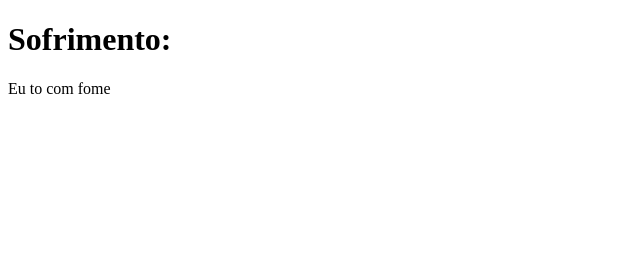
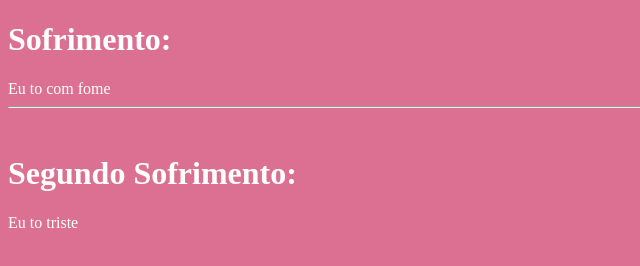
Before and after one commit to NixolasSiq/Aula-12-11, a plain HTML site: page Doc.html in a window 1280 px wide. Shown: the whole page, without its empty margins (0-640 px from the left). Drawn offline with Linux system fonts and the light colour scheme.

Commit message:
Versão 2 - Continuam os sofrimentos

```diff
--- a/Doc.html
+++ b/Doc.html
@@ -4,9 +4,18 @@
   <meta charset="UTF-8">
   <meta name="viewport" content="width=device-width, initial-scale=1.0">
   <title>Document</title>
+  <style>
+    body{
+      background-color: palevioletred;
+      color:white;
+    }
+  </style>
 </head>
 <body>
   <h1>Sofrimento:</h1>
   <span>Eu to com fome</span>
+  <br><hr><br>
+  <h1>Segundo Sofrimento:</h1>
+  <span>Eu to triste</span>
 </body>
 </html>
```
